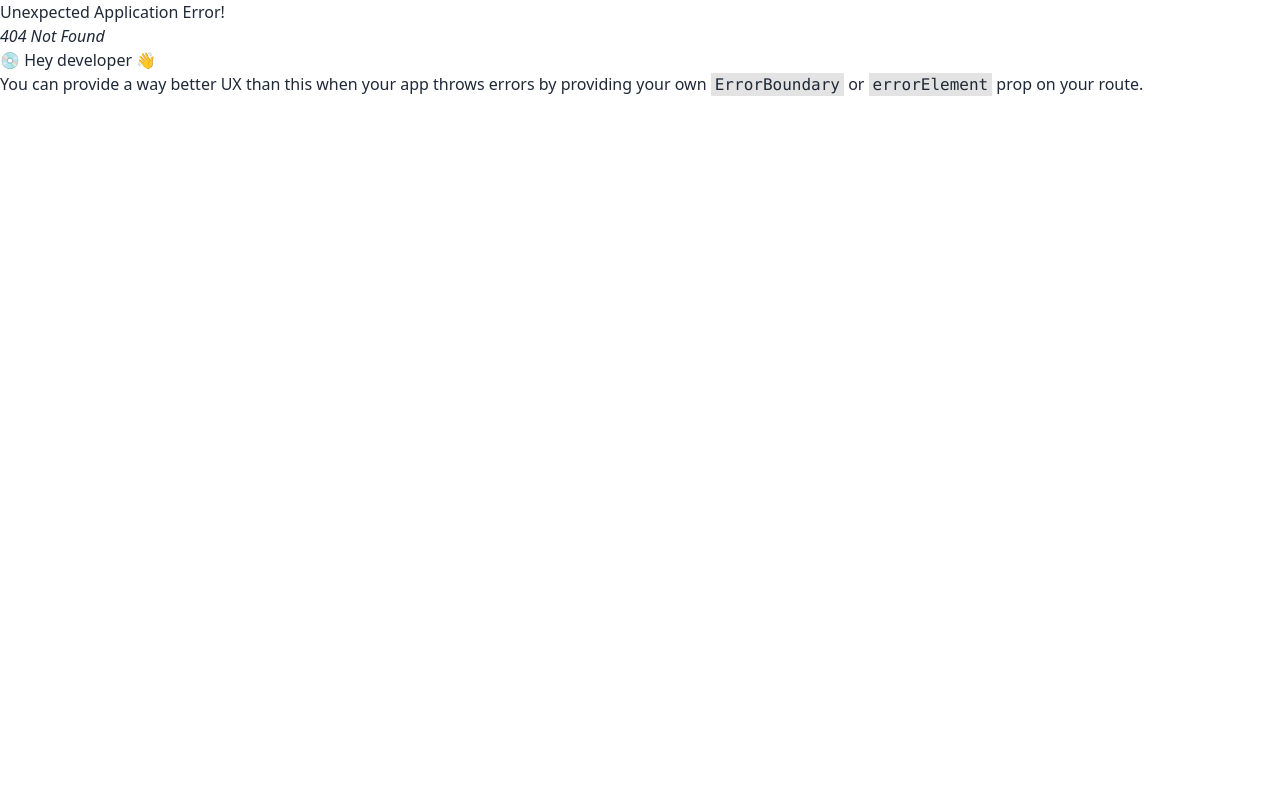
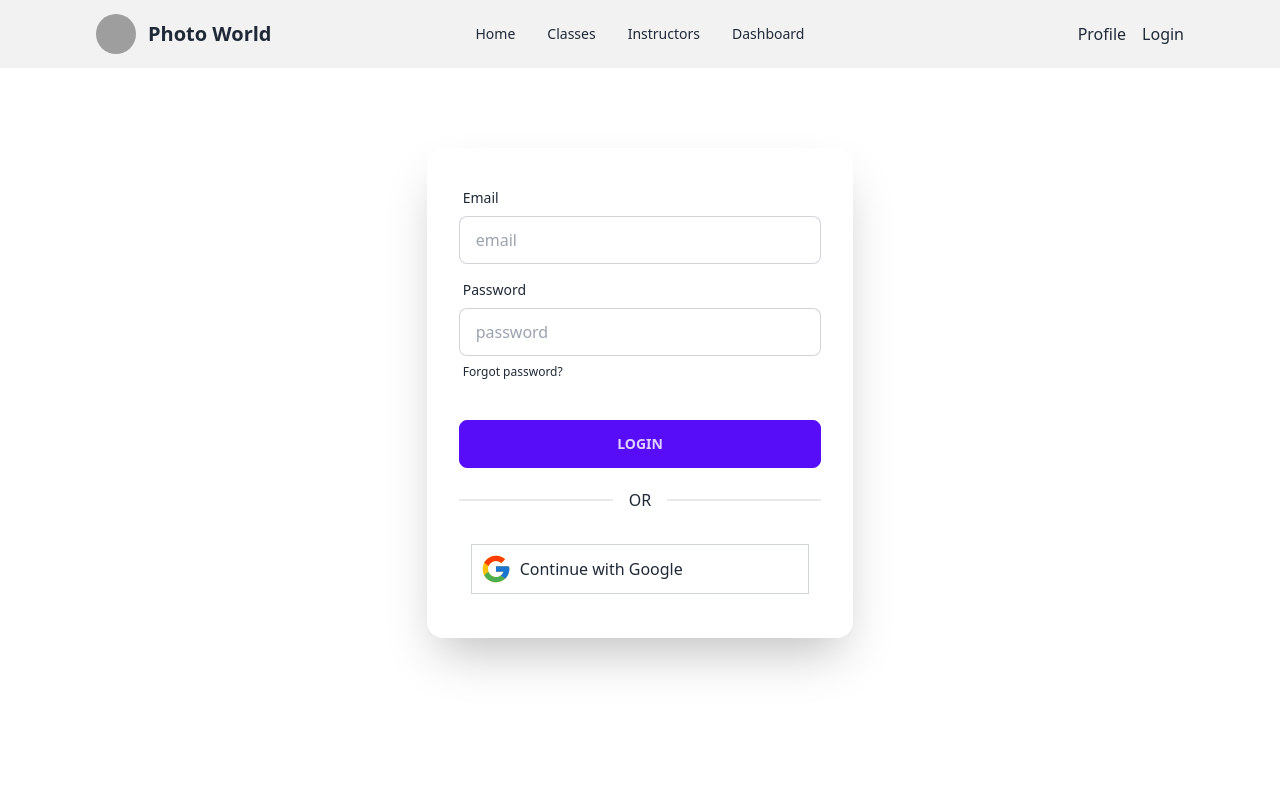
Before and after one commit to A2N426/Sports-world-client, a React (Vite) app: page /login in a window 1280 px wide. Before the commit this address had no page. Shown: the top 800 px of the page. Built offline with nearby package versions, Linux system fonts and the light colour scheme; no server answers; grey boxes are pictures that could not be loaded.

Commit message:
firebase and login done

```diff
--- a/package.json
+++ b/package.json
@@ -11,6 +11,8 @@
   },
   "dependencies": {
     "@tanstack/react-query": "^4.29.12",
+    "axios": "^1.4.0",
+    "firebase": "^9.22.1",
     "flowbite": "^1.6.5",
     "flowbite-react": "^0.4.7",
     "localforage": "^1.10.0",
@@ -18,6 +20,7 @@
     "react": "^18.2.0",
     "react-awesome-slider": "^4.1.0",
     "react-dom": "^18.2.0",
+    "react-hook-form": "^7.44.3",
     "react-icons": "^4.9.0",
     "react-router-dom": "^6.12.0",
     "react-slick": "^0.29.0",
--- /dev/null
+++ b/src/Pages/Login/Login.jsx
@@ -0,0 +1,48 @@
+import { useForm } from "react-hook-form";
+import SocialLogin from "../Shared/SocialLogin/SocialLogin";
+
+
+const Login = () => {
+    const { register, handleSubmit } = useForm();
+
+    const onSubmit = data => {
+        console.log(data)
+    };
+
+    return (
+        <div className="mt-20 mb-20">
+            <form onSubmit={handleSubmit(onSubmit)}>
+                <div className="lg:w-2/6 w-3/4 mx-auto min-h-screen">
+                    <div className="">
+                        <div className="card shadow-2xl bg-base-100">
+                            <div className="card-body">
+                                <div className="form-control">
+                                    <label className="label">
+                                        <span className="label-text">Email</span>
+                                    </label>
+                                    <input {...register("email", { required: true })} type="email" placeholder="email" className="input input-bordered" />
+                                </div>
+                                <div className="form-control">
+                                    <label className="label">
+                                        <span className="label-text">Password</span>
+                                    </label>
+                                    <input {...register("password", { required: true })} type="password" placeholder="password" className="input input-bordered" />
+                                    <label className="label">
+                                        <a href="#" className="label-text-alt link link-hover">Forgot password?</a>
+                                    </label>
+                                </div>
+                                <div className="form-control mt-6">
+                                    <input type="submit" className="btn btn-primary" value="Login" />
+                                </div>
+                                <div className="divider">OR</div>
+                                <SocialLogin />
+                            </div>
+                        </div>
+                    </div>
+                </div>
+            </form>
+        </div>
+    );
+};
+
+export default Login;
--- /dev/null
+++ b/src/Pages/Register/Register.jsx
@@ -0,0 +1,25 @@
+import { useForm } from "react-hook-form";
+
+const Register = () => {
+    const { register, handleSubmit } = useForm();
+    const onSubmit = data => console.log(data);
+    return (
+        <div className="mt-20 mb-20">
+            <form onSubmit={handleSubmit(onSubmit)}>
+                <div className="form-control w-full max-w-xs">
+                    <label className="label">Email
+                    </label>
+                    <input type="text" placeholder="Type here" className="input input-bordered w-full max-w-xs" />
+                </div>
+                <div className="form-control w-full max-w-xs">
+                    <label className="label">Email
+                    </label>
+                    <input type="text" placeholder="Type here" className="input input-bordered w-full max-w-xs" />
+                </div>
+                <input type="submit" />
+            </form>
+        </div>
+    );
+};
+
+export default Register;
--- a/src/Pages/Shared/Foot/Foot.jsx
+++ b/src/Pages/Shared/Foot/Foot.jsx
@@ -79,7 +79,7 @@ const Foot = () => {
                             year={2022}
                         />
                         <div className="mt-4 flex space-x-6 sm:mt-0 sm:justify-center">
-                            <Footer.Icon
+                            {/* <Footer.Icon
                                 href="#"
                                 icon="youtube"
                             />
@@ -98,7 +98,7 @@ const Foot = () => {
                             <Footer.Icon
                                 href="#"
                                 icon="Icon"
-                            />
+                            /> */}
                         </div>
                     </div>
                 </div>
--- a/src/Pages/Shared/NavigationBar/NavigationBar.jsx
+++ b/src/Pages/Shared/NavigationBar/NavigationBar.jsx
@@ -39,7 +39,7 @@ const NavigationBar = () => {
                 </div>
                 <div className="navbar-end gap-4">
                     <Link>Profile</Link>
-                    <Link>Login</Link>
+                    <Link to="/login">Login</Link>
                 </div>
             </div>
         </div>
--- /dev/null
+++ b/src/Pages/Shared/SocialLogin/SocialLogin.jsx
@@ -0,0 +1,34 @@
+import { useContext } from "react";
+import { AuthContext } from "../../../providers/AuthProviders";
+import { FcGoogle } from 'react-icons/fc';
+
+
+const SocialLogin = () => {
+    const { googleLogin } = useContext(AuthContext)
+    const handleGoogleSignIn = () => {
+        googleLogin()
+            .then(result => {
+                console.log(result.user)
+                // // save user to db
+                // saveUser(result.user)
+                // navigate(from, { replace: true })
+            })
+            .catch(err => {
+                // setLoading(false)
+                console.log(err.message)
+                // toast.error(err.message)
+            })
+    }
+    return (
+        <div
+            onClick={handleGoogleSignIn}
+            className='flex justify-center items-center space-x-2 border m-3 p-2 border-gray-300 border-rounded cursor-pointer'
+        >
+            <FcGoogle size={32} />
+
+            <p>Continue with Google</p>
+        </div>
+    );
+};
+
+export default SocialLogin;
--- /dev/null
+++ b/src/firebase/firebase.config.js
@@ -0,0 +1,17 @@
+// Import the functions you need from the SDKs you need
+import { initializeApp } from "firebase/app";
+// TODO: Add SDKs for Firebase products that you want to use
+// https://firebase.google.com/docs/web/setup#available-libraries
+
+// Your web app's Firebase configuration
+const firebaseConfig = {
+  apiKey: import.meta.env.VITE_apiKey,
+  authDomain: import.meta.env.VITE_authDomain,
+  projectId: import.meta.env.VITE_projectId,
+  storageBucket: import.meta.env.VITE_storageBucket,
+  messagingSenderId: import.meta.env.VITE_messagingSenderId,
+  appId: import.meta.env.VITE_appId
+};
+
+// Initialize Firebase
+export const app = initializeApp(firebaseConfig);
--- /dev/null
+++ b/src/providers/AuthProviders.jsx
@@ -0,0 +1,77 @@
+import { createContext, useEffect, useState } from "react";
+import { GoogleAuthProvider, createUserWithEmailAndPassword, getAuth, onAuthStateChanged, signInWithEmailAndPassword, signInWithPopup, signOut, updateProfile } from "firebase/auth";
+import { app } from "../firebase/firebase.config";
+// import axios from "axios";
+
+export const AuthContext = createContext(null);
+
+const auth = getAuth(app);
+
+const AuthProvider = ({ children }) => {
+    const [user, setUser] = useState(null);
+    const [loading, setLoading] = useState(true);
+    const googleProvider = new GoogleAuthProvider()
+
+    const createUser = (email, password) => {
+        setLoading(true);
+        return createUserWithEmailAndPassword(auth, email, password)
+    }
+
+    const signIn = (email, password) => {
+        setLoading(true);
+        return signInWithEmailAndPassword(auth, email, password);
+    }
+
+    const logOut = () => {
+        setLoading(true);
+        return signOut(auth);
+    }
+
+    const updateUserProfile = (name, photo) => {
+        return updateProfile(auth.currentUser, {
+            displayName: name, photoURL: photo
+        });
+    }
+
+    const googleLogin = () => {
+        setLoading(true)
+        return signInWithPopup(auth, googleProvider)
+    }
+
+    useEffect(() => {
+        const unsubscribe = onAuthStateChanged(auth, currentUser => {
+            setUser(currentUser);
+            // if (currentUser) {
+            //     axios.post("https://bistro-boss-server-coral.vercel.app/jwt", { email: currentUser.email })
+            //         .then(data => {
+            //             localStorage.setItem("access-token", data.data.token)
+            //             setLoading(false);
+            //         })
+            // }
+            // else {
+            //     localStorage.removeItem("access-token")
+            // }
+        });
+        return () => {
+            return unsubscribe();
+        }
+    }, [])
+
+    const authInfo = {
+        user,
+        loading,
+        createUser,
+        signIn,
+        googleLogin,
+        logOut,
+        updateUserProfile
+    }
+
+    return (
+        <AuthContext.Provider value={authInfo}>
+            {children}
+        </AuthContext.Provider>
+    );
+};
+
+export default AuthProvider;
```
Also changed, not shown: src/Routes/Routes.jsx (+6 -1 lines), src/main.jsx (+4 -3 lines), 1 other file (tests, documents, lock files or other folders).
